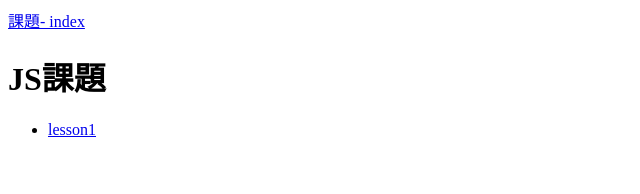
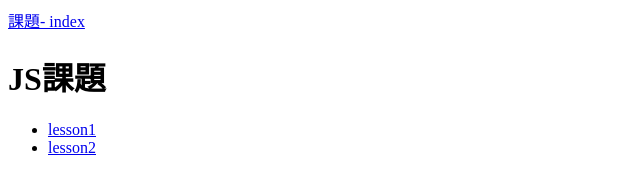
Before and after one commit to manequin118/JS-kadai, a plain HTML site: page index.html in a window 1280 px wide. Shown: the full height of the page, 0-640 px from the left. Drawn offline with Linux system fonts and the light colour scheme.

Commit message:
リンク追加

```diff
--- a/index.html
+++ b/index.html
@@ -15,6 +15,7 @@
             <h1>JS課題</h1>
             <ul>
                 <li><a href="./lesson1/index.html">lesson1</a></li>
+                <li><a href="./lesson2/index.html">lesson2</a></li>
             </ul>
         </main>
     </body>
```
Lines whose indentation alone changed are shown as unchanged.
